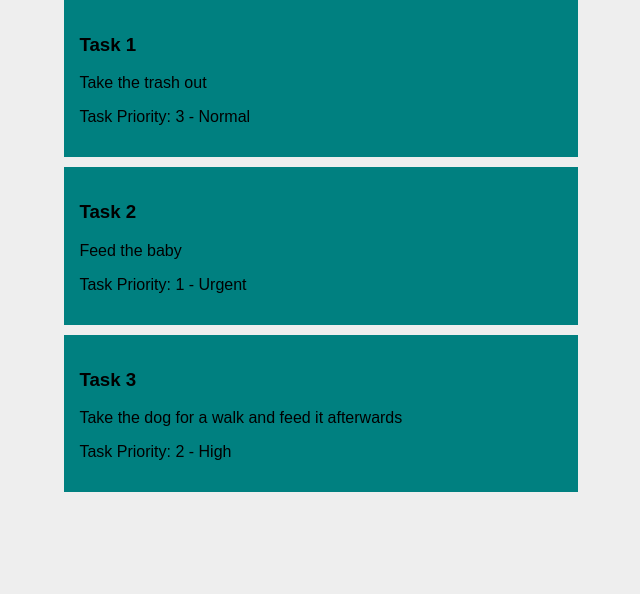
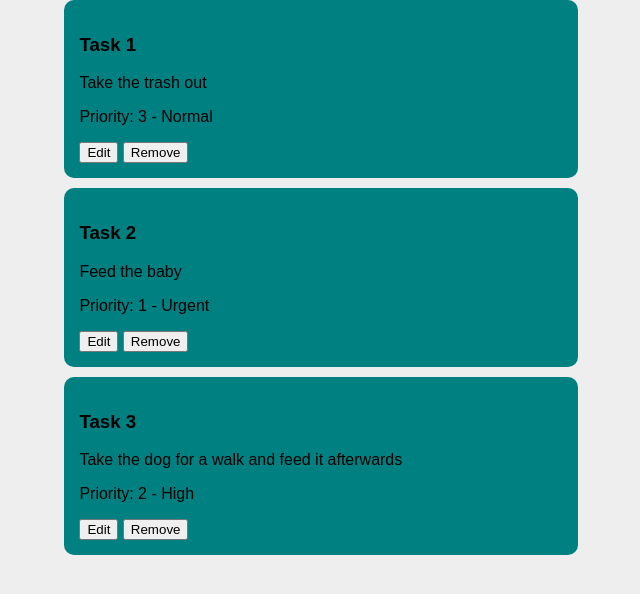
Before and after one commit to GavrilS/task_list, a Flask app: page / in a window 1280 px wide. Shown: the part 46-640 px from the top of the page, without its empty margins (319-959 px from the left). Run offline with Flask 3, Linux system fonts and the light colour scheme.

Commit message:
Adding options to the task cards -> WIP

```diff
--- a/task_list_app/static/style.css
+++ b/task_list_app/static/style.css
@@ -14,4 +14,5 @@ body {
     margin: 10px auto;
     background-color: #008080;
     padding: 15px;
+    border-radius: 10px;
 }
--- a/task_list_app/templates/index.html
+++ b/task_list_app/templates/index.html
@@ -3,9 +3,15 @@
 {% block content %}
     {% for task in tasks %}
         <div class="task">
-            <h3 class="task-title">{{ task.title }}</h3>
-            <p class="title-description">{{ task.description }}</p>
-            <p class="task-priority">Task Priority: {{ task.priority_value }} - {{ task.priority }}</p>
+            <div class="task-content">
+                <h3 class="task-title">{{ task.title }}</h3>
+                <p class="title-description">{{ task.description }}</p>
+                <p class="task-priority">Priority: {{ task.priority_value }} - {{ task.priority }}</p>
+            </div>
+            <div class="task-options">
+                <button>Edit</button>
+                <button>Remove</button>
+            </div>
         </div>
     {% else %}
         <h2>There are no tasks currently available!</h2>
```
